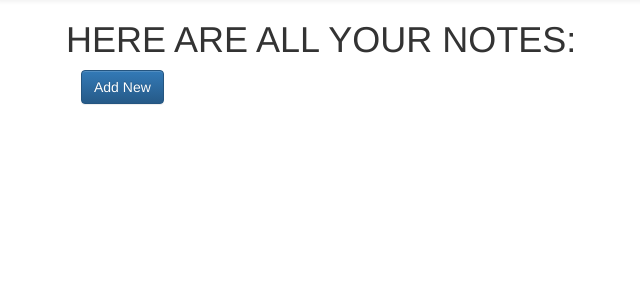
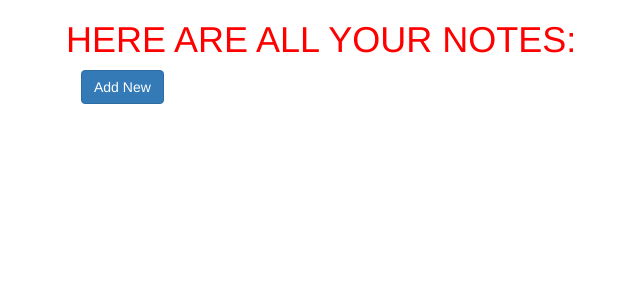
Before and after one commit to slk007/Note-App, a Django app: page / in a window 1280 px wide. Shown: the part 50-350 px from the top of the page, without its empty margins (4-644 px from the left). Run offline with Django 3.2, Linux system fonts and the light colour scheme; data that the repository does not hold is empty; some libraries are stand-ins or nearby versions.

Commit message:
added static files

```diff
--- a/Notes/settings.py
+++ b/Notes/settings.py
@@ -15,6 +15,7 @@ import os
 # Build paths inside the project like this: os.path.join(BASE_DIR, ...)
 BASE_DIR = os.path.dirname(os.path.dirname(os.path.abspath(__file__)))
 TEMPLATE_DIR = os.path.join(BASE_DIR, 'templates')
+STATIC_DIR = os.path.join(BASE_DIR, 'static')
 
 # Quick-start development settings - unsuitable for production
 # See https://docs.djangoproject.com/en/3.0/howto/deployment/checklist/
@@ -119,3 +120,7 @@ USE_TZ = True
 # https://docs.djangoproject.com/en/3.0/howto/static-files/
 
 STATIC_URL = '/static/'
+
+STATICFILES_DIRS = [
+    STATIC_DIR,
+]
--- /dev/null
+++ b/static/css/style.css
@@ -0,0 +1,3 @@
+h1{
+    color: red;
+}
--- a/templates/notes_app/base.html
+++ b/templates/notes_app/base.html
@@ -1,11 +1,13 @@
 <!DOCTYPE html>
+{% load static %}
 <html lang="en">
 <head>
     <meta charset="UTF-8">
     <meta name="viewport" content="width=device-width, initial-scale=1.0">
     <title>Notes</title>
-    <!-- Latest compiled and minified CSS -->
-    <link rel="stylesheet" href="https://maxcdn.bootstrapcdn.com/bootstrap/3.3.7/css/bootstrap.min.css" integrity="sha384-BVYiiSIFeK1dGmJRAkycuHAHRg32OmUcww7on3RYdg4Va+PmSTsz/K68vbdEjh4u" crossorigin="anonymous">
+
+    <link rel="stylesheet" href="https://maxcdn.bootstrapcdn.com/bootstrap/3.3.7/css/bootstrap.min.css">
+    <link rel="stylesheet" href="{% static 'css/style.css' %}">
 </head>
 <body>
 
@@ -22,10 +24,6 @@
         {% endblock %}
     </div>
 
-    <!-- Optional theme -->
-    <link rel="stylesheet" href="https://maxcdn.bootstrapcdn.com/bootstrap/3.3.7/css/bootstrap-theme.min.css" integrity="sha384-rHyoN1iRsVXV4nD0JutlnGaslCJuC7uwjduW9SVrLvRYooPp2bWYgmgJQIXwl/Sp" crossorigin="anonymous">
-
-    <!-- Latest compiled and minified JavaScript -->
-    <script src="https://maxcdn.bootstrapcdn.com/bootstrap/3.3.7/js/bootstrap.min.js" integrity="sha384-Tc5IQib027qvyjSMfHjOMaLkfuWVxZxUPnCJA7l2mCWNIpG9mGCD8wGNIcPD7Txa" crossorigin="anonymous"></script>
+    <script src="https://maxcdn.bootstrapcdn.com/bootstrap/3.3.7/js/bootstrap.min.js"></script>
 </body>
 </html>
```
